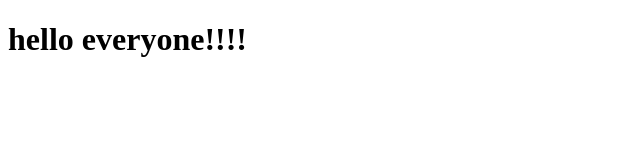
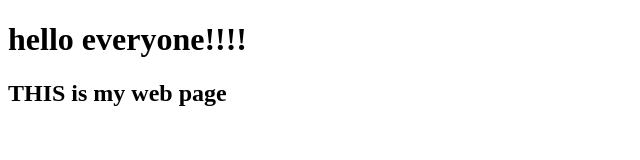
Before and after one commit to priyarajputcs18/Lecture_Practice, a plain HTML site: page index.html in a window 1280 px wide. Shown: the whole page, without its empty margins (0-640 px from the left). Drawn offline with Linux system fonts and the light colour scheme.

Commit message:
added h2

```diff
--- a/index.html
+++ b/index.html
@@ -6,5 +6,6 @@
 </head>
 <body>
 <h1>hello everyone!!!!</h1>
+<h2>THIS is my web page</h2>
 </body>
 </html>
```
